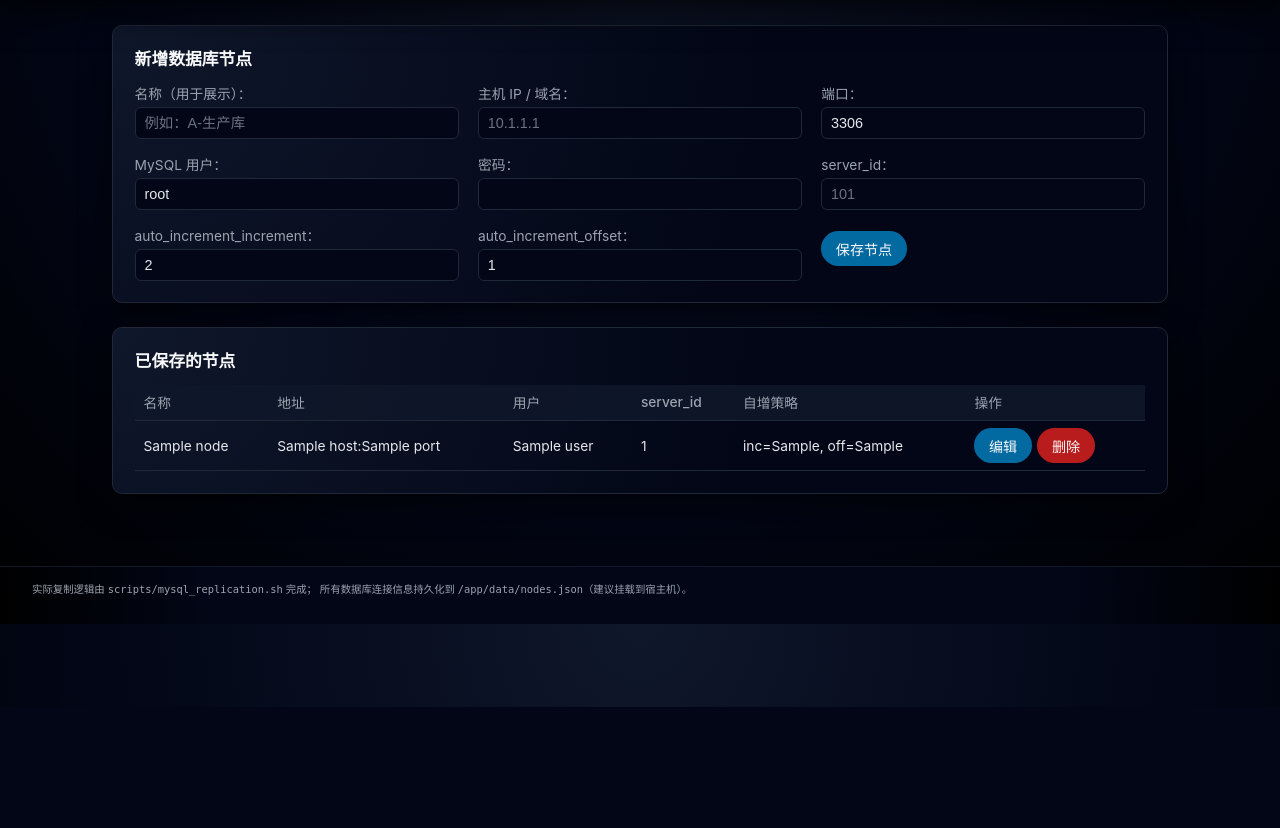
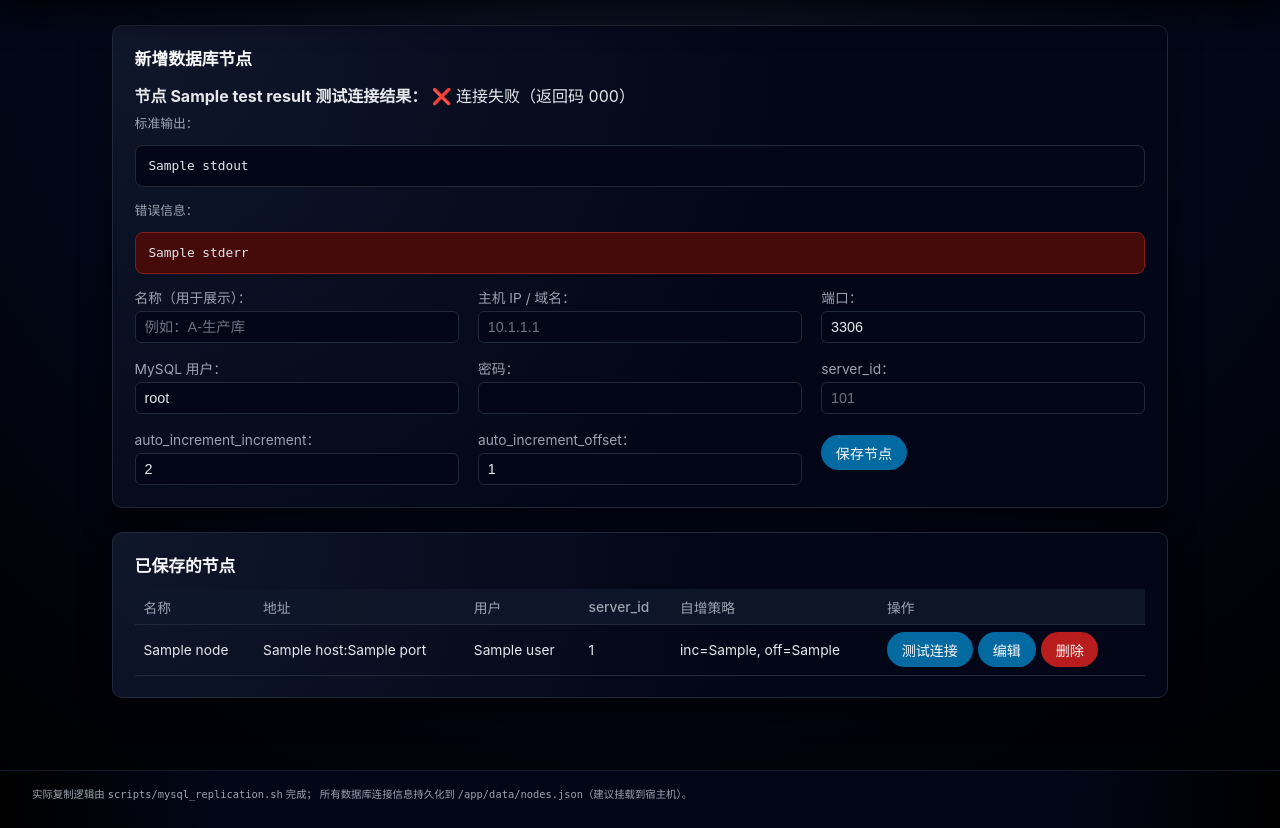
Before and after one commit to richardddw/mysql-replication-web, a FastAPI app: template app/templates/nodes.html in a window 1280 px wide. Shown: the part 93-921 px from the top of the page. Before the commit the page ends 800 px from the top, so only its background shows below. Run offline with FastAPI, Linux system fonts and the light colour scheme; the template is opened without the code that fills it: most values are stand-ins (such as "Sample title", 1, 10 or a date in 2020).

Commit message:
Display connection test results in nodes template
Add connection test result display for database nodes.

```diff
--- a/app/templates/nodes.html
+++ b/app/templates/nodes.html
@@ -4,6 +4,33 @@
 {% block content %}
 <section class="card">
   <h2>新增数据库节点</h2>
+    {% if test_result %}
+    <div class="notice {% if not test_result.ok %}error{% endif %}">
+      <div>
+        <strong>节点 {{ test_result.node_name or test_result.node_id }} 测试连接结果：</strong>
+        {% if test_result.ok %}
+          <span>✅ 连接成功（返回码 {{ test_result.returncode }}）</span>
+        {% else %}
+          <span>❌ 连接失败（返回码 {{ test_result.returncode }}）</span>
+        {% endif %}
+      </div>
+
+      {% if test_result.stdout %}
+        <div style="margin-top: 0.4rem;">
+          <div style="font-size: 0.8rem; color: #9ca3af;">标准输出：</div>
+          <pre>{{ test_result.stdout }}</pre>
+        </div>
+      {% endif %}
+
+      {% if test_result.stderr %}
+        <div style="margin-top: 0.4rem;">
+          <div style="font-size: 0.8rem; color: #9ca3af;">错误信息：</div>
+          <pre class="stderr">{{ test_result.stderr }}</pre>
+        </div>
+      {% endif %}
+    </div>
+  {% endif %}
+
   <form method="post" action="/nodes" class="form-grid">
     <label>
       名称（用于展示）：
@@ -68,6 +95,9 @@
         <td>inc={{ n.auto_increment_increment }}, off={{ n.auto_increment_offset }}</td>
         <td>
           <div class="actions">
+            <form method="post" action="/nodes/{{ n.id }}/test">
+              <button type="submit" class="btn-small">测试连接</button>
+            </form>
             <a href="/nodes/{{ n.id }}/edit" class="btn-small">编辑</a>
             <form method="post" action="/nodes/{{ n.id }}/delete" onsubmit="return confirm('确定删除该节点？');">
               <button type="submit" class="danger btn-small">删除</button>
```
